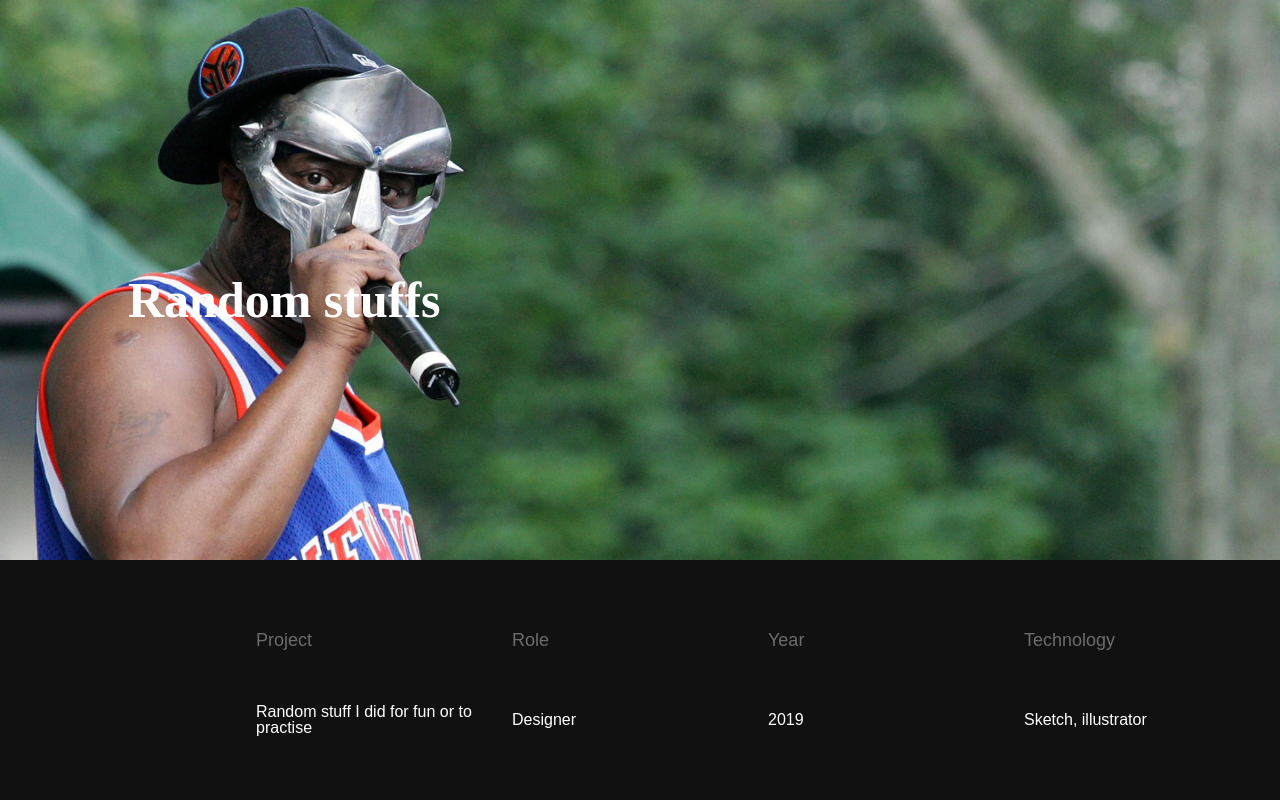
After one commit to colineanb/portfolio, a PHP site: page /1.html in a window 1280 px wide. The commit adds this page. Run offline with PHP 8.4, Linux system fonts and the light colour scheme.

Commit message:
:sparkles: add new page

```diff
--- /dev/null
+++ b/1.html
@@ -0,0 +1,34 @@
+<!DOCTYPE html>
+<html lang="en">
+<head>
+    <meta charset="UTF-8">
+    <meta name="viewport" content="width=device-width, initial-scale=1.0">
+    <meta http-equiv="X-UA-Compatible" content="ie=edge">
+    <title>Document</title>
+    <link rel="stylesheet" href="styles/reset.css">
+    <link rel="stylesheet" href="styles/random.css">
+</head>
+<body>
+    <header>
+        <div class="title">
+            <h1>Random stuffs</h1>
+        </div>
+        <img src="images/header1.png" alt="">
+    </header>
+    <div class="description-container">
+        <div class="container-content"></div>
+        <div class="content-container">
+           <h3>Project</h3>
+           <h3>Role</h3>
+           <h3>Year</h3>
+           <h3>Technology</h3>
+        </div>
+        <div class="text">
+                <p>Random stuff I did for fun or to practise</p>
+                <p>Designer</p>
+                <p>2019</p>
+                <p>Sketch, illustrator</p>
+            </div>
+    </div>
+</body>
+</html>
--- a/index.html
+++ b/index.html
@@ -22,7 +22,7 @@
         <div class="main-content">
             <div class="links-container">
                 <div class="links-content">
-                        <div class="lateral-bar">_________</div>
+                        <div class="lateral-bar"></div>
                         <div class="social-links">
                             <a href="">Dribbble</a>
                             <a href="">Behance</a>
@@ -32,8 +32,10 @@
             </div>
             <div class="project-container">
                 <div class="project-description">
+                    <div class="description">
                         <p>design</p>
                         <p>development</p>
+                    </div>
                 </div>
                 <div class="project-content">
                     <h1>Jessie Photographie</h1>
--- /dev/null
+++ b/styles/random.css
@@ -0,0 +1,72 @@
+*{
+    /* overflow-x: hidden; */
+}
+
+header{
+    width:100vw;
+    height: 70vh;
+}
+header img{
+    width:100vw;
+    height: 70vh;
+}
+
+.title{
+    position: absolute;
+    width:30vw;
+    height: 75vh;
+    left:10%;
+    display:flex;
+    align-items: center;
+}
+
+header h1{
+    font-family: 'Tiempos Headline';
+    font-weight: bold;
+    font-size: 50px;
+    color:white;
+
+}
+
+.description-container{
+    width:100vw;
+    height: 30vh;
+    display:flex;
+    align-items:flex-end;
+    justify-content: center;
+    flex-direction: column;
+    background:#111111;
+}
+
+.content-container{
+    width:80vw;
+    display:flex;
+    align-items: flex-end;
+}
+
+.description-container .content-container h3{
+    font-family: 'Berthold Akzidenz Grotesk', sans-serif;
+    font-weight: 500;
+    color:#6C6C6C;
+    width:30vw;
+    height: 10vh;
+    font-size:18px;
+    display:flex;
+    align-items: center;
+}
+
+
+.text{
+    width:80vw;
+    display:flex;
+    align-items: flex-end;
+}
+
+.text p {
+    width:30vw;
+    height: 10vh;
+    color:white;
+    font-family: 'Berthold Akzidenz Grotesk', sans-serif;
+    display:flex;
+    align-items: center;
+}
```
Also changed, not shown: styles/style.css (+28 -9 lines), images/header1.png (added).
